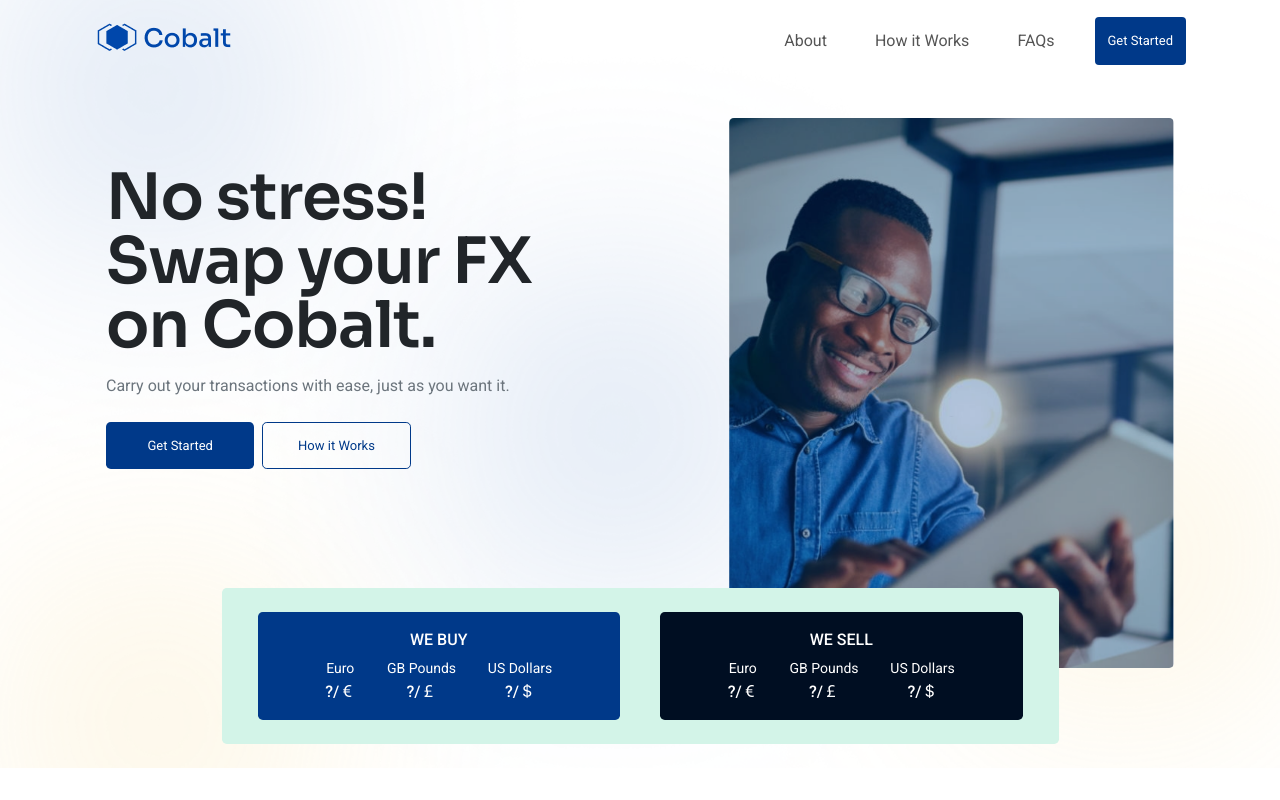
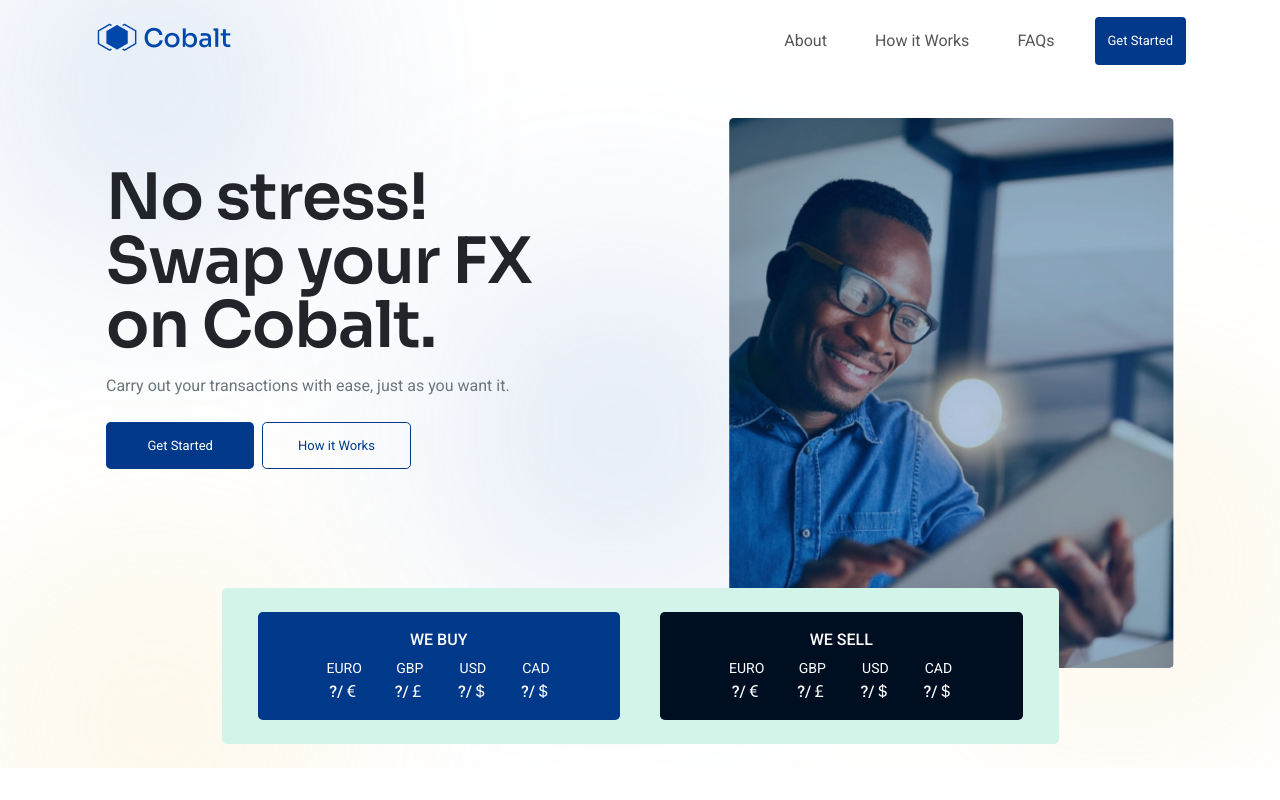
Before and after one commit to cobaltswap/landing-page, a Next.js app: page / in a window 1280 px wide. Shown: the top 800 px of the page. Built offline with nearby package versions, Linux system fonts and the light colour scheme; no server answers.

Commit message:
ADD: CAD currency

```diff
--- a/src/components/landing-page/hero.js
+++ b/src/components/landing-page/hero.js
@@ -2,9 +2,10 @@ import Link from "next/link";
 
 function Hero({ rates }) {
   const currencyMap = {
-    usd: { symbol: "bi-currency-dollar", name: "US Dollars" },
-    gbp: { symbol: "bi-currency-pound", name: "GB Pounds" },
-    euro: { symbol: "bi-currency-euro", name: "Euro" },
+    usd: { symbol: "bi-currency-dollar" },
+    gbp: { symbol: "bi-currency-pound" },
+    euro: { symbol: "bi-currency-euro" },
+    cad: { symbol: "bi-currency-dollar" },
   };
   return (
     <section
@@ -60,7 +61,7 @@ function Hero({ rates }) {
                   <div className="d-flex justify-content-evenly align-items-center px-4">
                     {rates.map((_rate, index) => (
                       <div className="px-1" key={index}>
-                        <small>{currencyMap[_rate.currency.toLowerCase()]?.name}</small>
+                        <small>{_rate.currency.toUpperCase()}</small>
                         <div className="fw-500">
                           {_rate.buy}/
                           <i
@@ -79,7 +80,7 @@ function Hero({ rates }) {
                   <div className="d-flex justify-content-evenly align-items-center px-4">
                     {rates.map((_rate, index) => (
                       <div className="px-1" key={index}>
-                        <small>{currencyMap[_rate.currency.toLowerCase()]?.name}</small>
+                        <small>{_rate.currency.toUpperCase()}</small>
                         <div className="fw-500">
                           {_rate.sell}/
                           <i
--- a/src/pages/index.js
+++ b/src/pages/index.js
@@ -50,6 +50,11 @@ export async function getServerSideProps() {
           buy: "?",
           sell: "?",
         },
+        {
+          currency: "CAD",
+          buy: "?",
+          sell: "?",
+        },
       ],
     };
   }
```
Also changed, not shown: public/assets/social-media.png.
